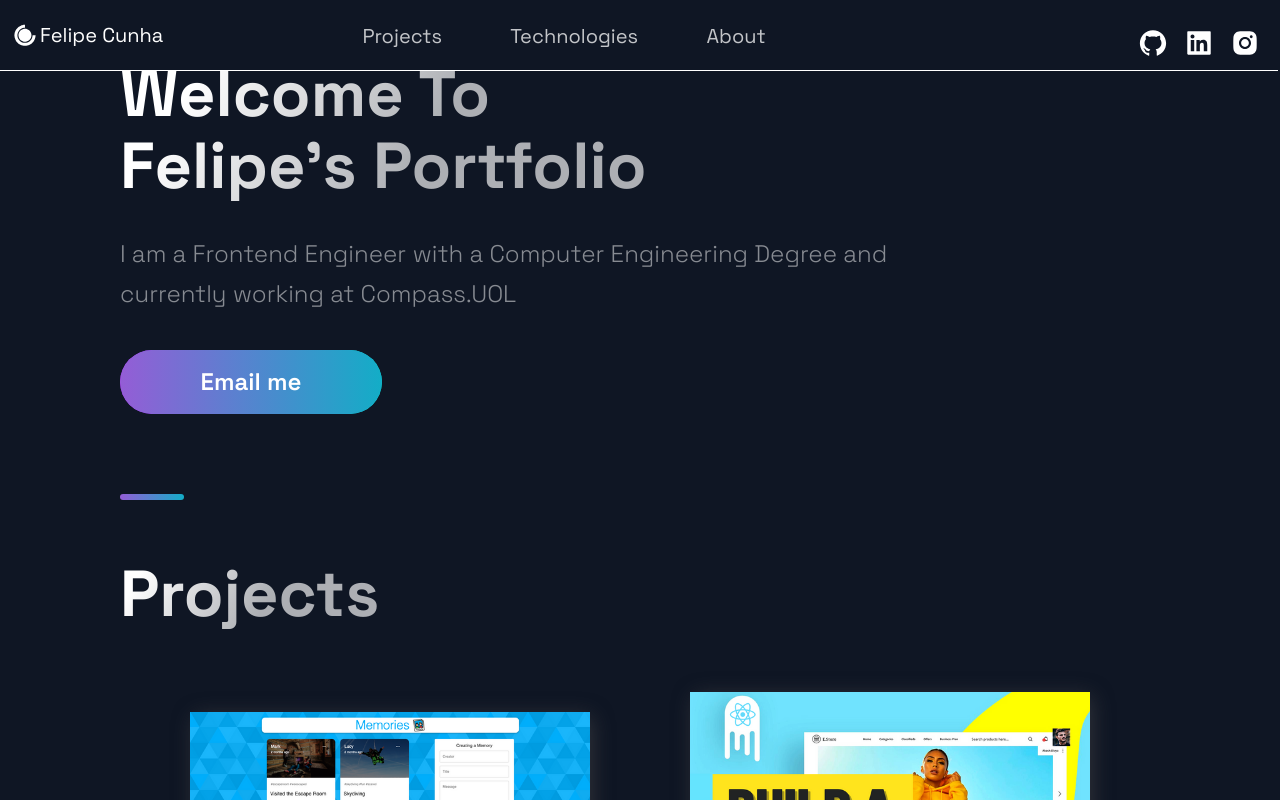
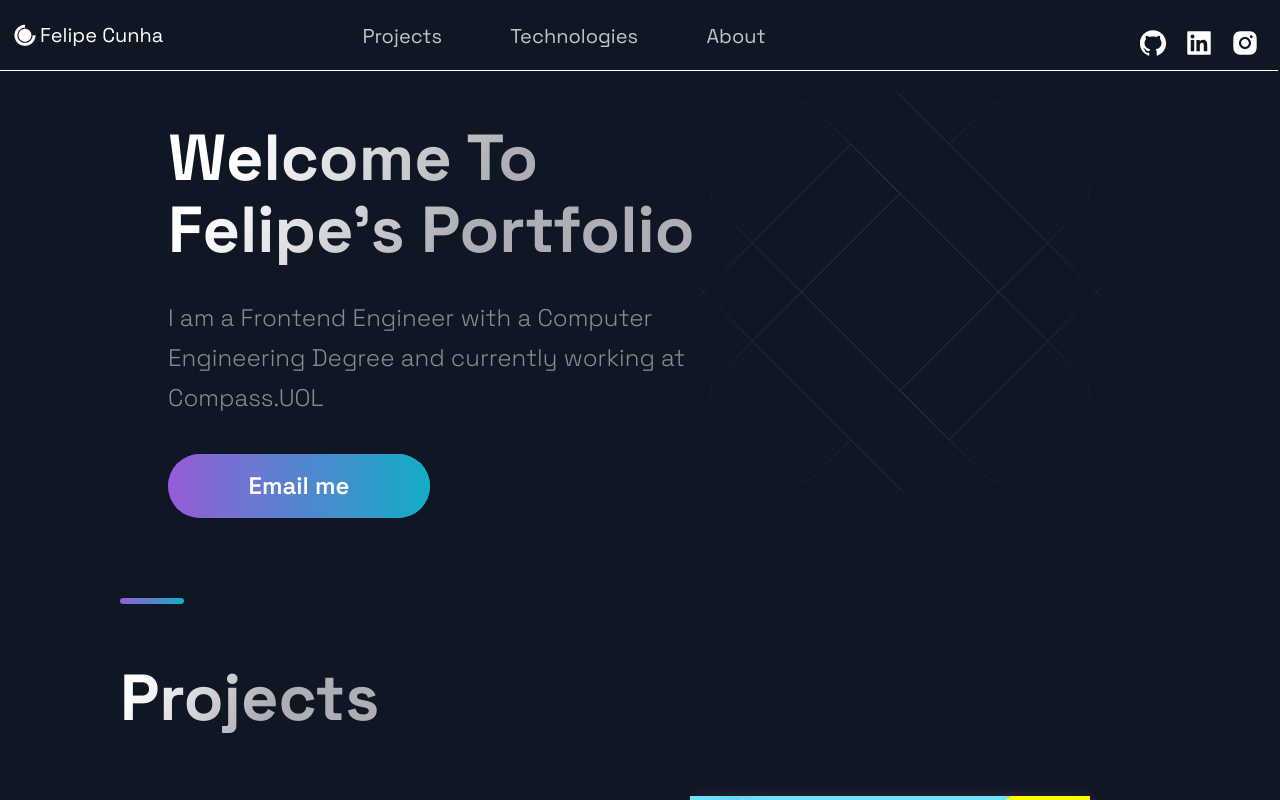
Before and after one commit to feliperucunha/next-portfolio, a Next.js app: page / in a window 1280 px wide. Shown: the top 800 px of the page. Built offline with nearby package versions, Linux system fonts and the light colour scheme.

Commit message:
cleans up code

```diff
--- a/src/components/Hero/Hero.js
+++ b/src/components/Hero/Hero.js
@@ -5,7 +5,7 @@ import Button from '../../styles/GlobalComponents/Button';
 import { LeftSection } from './HeroStyles';
 
 const Hero = (props) => (
-  <Section row nopadding>
+  <Section row>
     <LeftSection>
       <SectionTitle main center>
         Welcome To <br />
--- a/src/pages/api/hello.js
+++ /dev/null
@@ -1,5 +0,0 @@
-// Next.js API route support: https://nextjs.org/docs/api-routes/introduction
-
-export default (req, res) => {
-  res.status(200).json({ name: 'John Doe' })
-}
--- a/src/pages/index.js
+++ b/src/pages/index.js
@@ -11,10 +11,10 @@ const Home = () => {
 
   return (
     <Layout>
-      {/* <Section grid> */}
+      <Section grid>
         <Hero />
-        {/* <BgAnimation /> */}
-      {/* </Section> */}
+        <BgAnimation />
+      </Section>
       <Projects />
       <Technologies />
       <Timeline />
```
